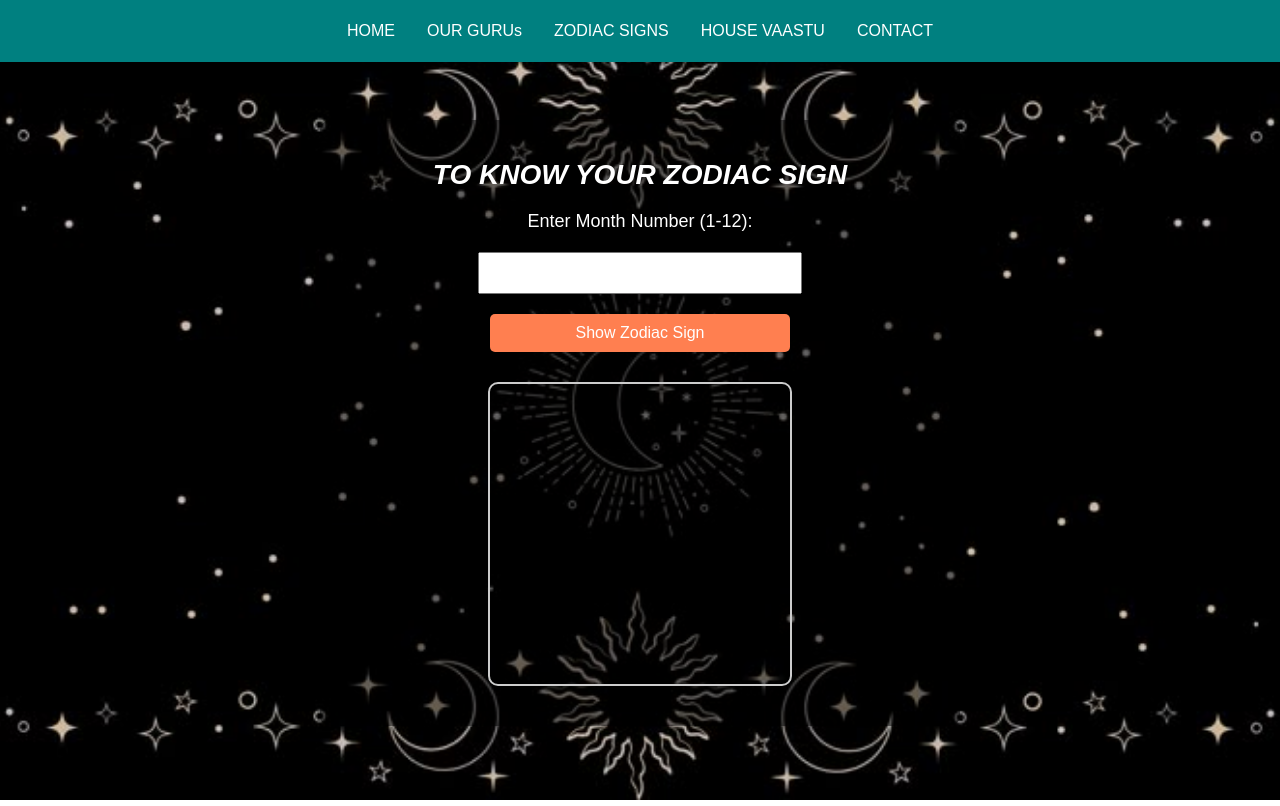
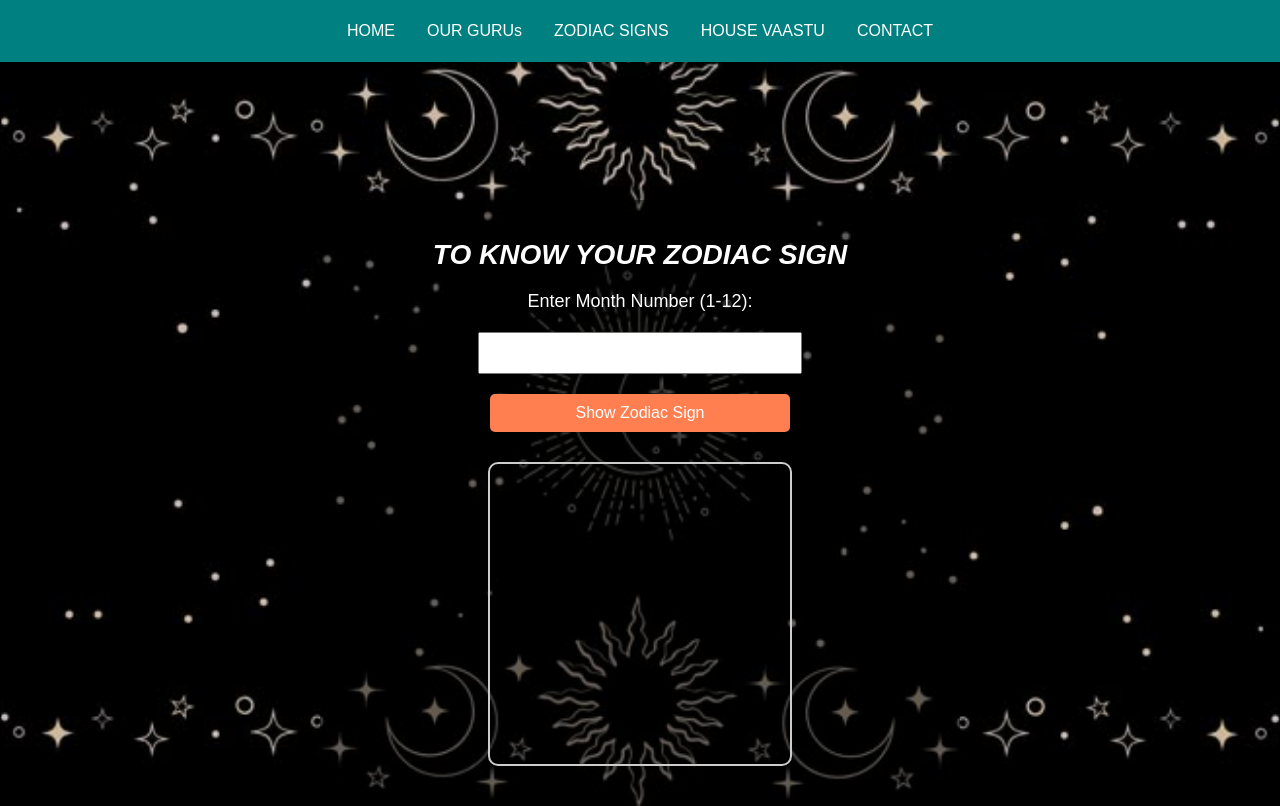
Before and after one commit to Gosia-Parveen/Vaastu, a plain HTML site: page zodiac.html in a window 1280 px wide. Drawn offline with Linux system fonts and the light colour scheme.

Commit message:
Update zodiac.html

```diff
--- a/zodiac.html
+++ b/zodiac.html
@@ -48,7 +48,7 @@
     /* Form container */
     .form-container {
       text-align: center;
-      margin-top: 120px; /* space for navbar */
+      margin-top: 200px; /* space for navbar */
       width: 90%;
       max-width: 600px;
       background: rgba(0, 0, 0, 0.5);
```
